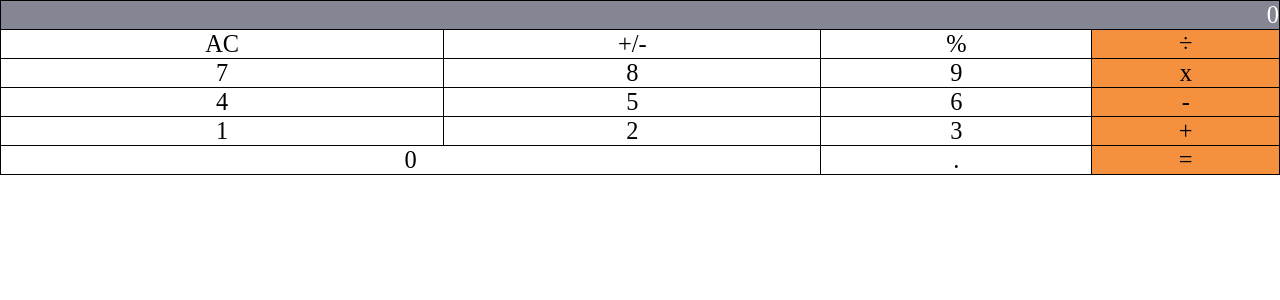
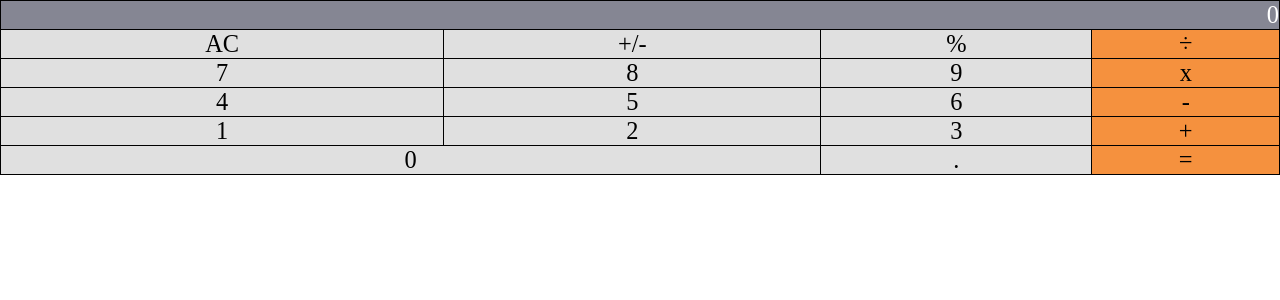
Before and after one commit to estebanmual/Math-magicians, a React (Create React App) app: page / in a window 1280 px wide. Shown: the top 300 px of the page. Built offline with nearby package versions, Linux system fonts and the light colour scheme.

Commit message:
Refactor from class based component to functional based component

```diff
--- a/src/App.js
+++ b/src/App.js
@@ -1,18 +1,9 @@
-import { Component } from 'react';
+import React from 'react';
 import Calculator from './components/Calculator';
 import './App.css';
 
-export default class App extends Component {
-  constructor(props) {
-    super(props);
-    this.state = {};
-  }
-
-  render() {
-    return (
-      <div className="App">
-        <Calculator />
-      </div>
-    );
-  }
+export default function App() {
+  return (
+    <Calculator />
+  );
 }
--- a/src/components/Calculator.js
+++ b/src/components/Calculator.js
@@ -1,24 +1,19 @@
-import React from 'react';
+import { useState } from 'react';
 import styles from './Calculator.module.css';
 import calculate from '../logic/calculate';
 
-class Calculator extends React.Component {
-  constructor(props) {
-    super(props);
-    this.state = {
-      total: 0,
-      next: null,
-      operation: null,
-    };
-    this.clickHandler = this.clickHandler.bind(this);
+export default function Calculator() {
+  const [total, setTotal] = useState(0);
+  const [next, setNext] = useState(null);
+  const [operation, setOperation] = useState(null);
+
+  function clickHandler(e) {
+    const result = calculate({ total, next, operation }, e.target.textContent);
+    setTotal(result.total);
+    setNext(result.next);
+    setOperation(result.operation);
   }
 
-  clickHandler(e) {
-    this.setState((state) => calculate(state, e.target.textContent));
-  }
-
-  render() {
-    const { total, next, operation } = this.state;
   return (
     <table className={styles.calculator} id="calculator__table">
       <tbody>
@@ -30,38 +25,35 @@ class Calculator extends React.Component {
           </td>
         </tr>
         <tr className={styles.calculator__button}>
-            <td><button type="button" onClick={this.clickHandler}>AC</button></td>
-            <td><button type="button" onClick={this.clickHandler}>+/-</button></td>
-            <td><button type="button" onClick={this.clickHandler}>%</button></td>
-            <td className={styles.calculator__button__orange}><button type="button" onClick={this.clickHandler}>÷</button></td>
+          <td className={styles.calculator__button__grey}><button type="button" onClick={clickHandler}>AC</button></td>
+          <td className={styles.calculator__button__grey}><button type="button" onClick={clickHandler}>+/-</button></td>
+          <td className={styles.calculator__button__grey}><button type="button" onClick={clickHandler}>%</button></td>
+          <td className={styles.calculator__button__orange}><button type="button" onClick={clickHandler}>÷</button></td>
         </tr>
         <tr>
-            <td><button type="button" onClick={this.clickHandler}>7</button></td>
-            <td><button type="button" onClick={this.clickHandler}>8</button></td>
-            <td><button type="button" onClick={this.clickHandler}>9</button></td>
-            <td className={styles.calculator__button__orange}><button type="button" onClick={this.clickHandler}>x</button></td>
+          <td className={styles.calculator__button__grey}><button type="button" onClick={clickHandler}>7</button></td>
+          <td className={styles.calculator__button__grey}><button type="button" onClick={clickHandler}>8</button></td>
+          <td className={styles.calculator__button__grey}><button type="button" onClick={clickHandler}>9</button></td>
+          <td className={styles.calculator__button__orange}><button type="button" onClick={clickHandler}>x</button></td>
         </tr>
         <tr>
-            <td><button type="button" onClick={this.clickHandler}>4</button></td>
-            <td><button type="button" onClick={this.clickHandler}>5</button></td>
-            <td><button type="button" onClick={this.clickHandler}>6</button></td>
-            <td className={styles.calculator__button__orange}><button type="button" onClick={this.clickHandler}>-</button></td>
+          <td className={styles.calculator__button__grey}><button type="button" onClick={clickHandler}>4</button></td>
+          <td className={styles.calculator__button__grey}><button type="button" onClick={clickHandler}>5</button></td>
+          <td className={styles.calculator__button__grey}><button type="button" onClick={clickHandler}>6</button></td>
+          <td className={styles.calculator__button__orange}><button type="button" onClick={clickHandler}>-</button></td>
         </tr>
         <tr>
-            <td><button type="button" onClick={this.clickHandler}>1</button></td>
-            <td><button type="button" onClick={this.clickHandler}>2</button></td>
-            <td><button type="button" onClick={this.clickHandler}>3</button></td>
-            <td className={styles.calculator__button__orange}><button type="button" onClick={this.clickHandler}>+</button></td>
+          <td className={styles.calculator__button__grey}><button type="button" onClick={clickHandler}>1</button></td>
+          <td className={styles.calculator__button__grey}><button type="button" onClick={clickHandler}>2</button></td>
+          <td className={styles.calculator__button__grey}><button type="button" onClick={clickHandler}>3</button></td>
+          <td className={styles.calculator__button__orange}><button type="button" onClick={clickHandler}>+</button></td>
         </tr>
         <tr>
-            <td colSpan="2"><button type="button" onClick={this.clickHandler}>0</button></td>
-            <td><button type="button" onClick={this.clickHandler}>.</button></td>
-            <td className={styles.calculator__button__orange}><button type="button" onClick={this.clickHandler}>=</button></td>
+          <td colSpan="2" className={styles.calculator__button__grey}><button type="button" onClick={clickHandler}>0</button></td>
+          <td className={styles.calculator__button__grey}><button type="button" onClick={clickHandler}>.</button></td>
+          <td className={styles.calculator__button__orange}><button type="button" onClick={clickHandler}>=</button></td>
         </tr>
       </tbody>
     </table>
   );
 }
-}
-
-export default Calculator;
```
Lines whose indentation alone changed are shown as unchanged.
